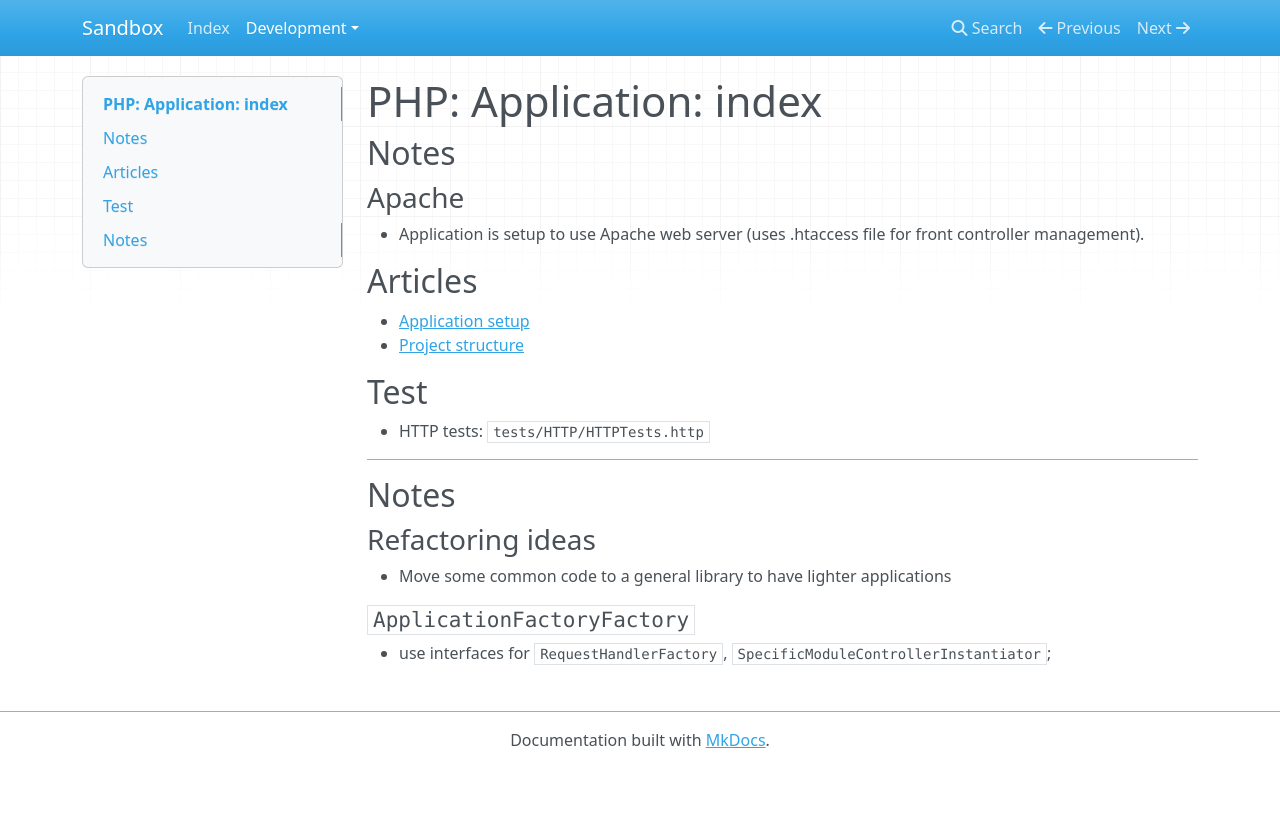
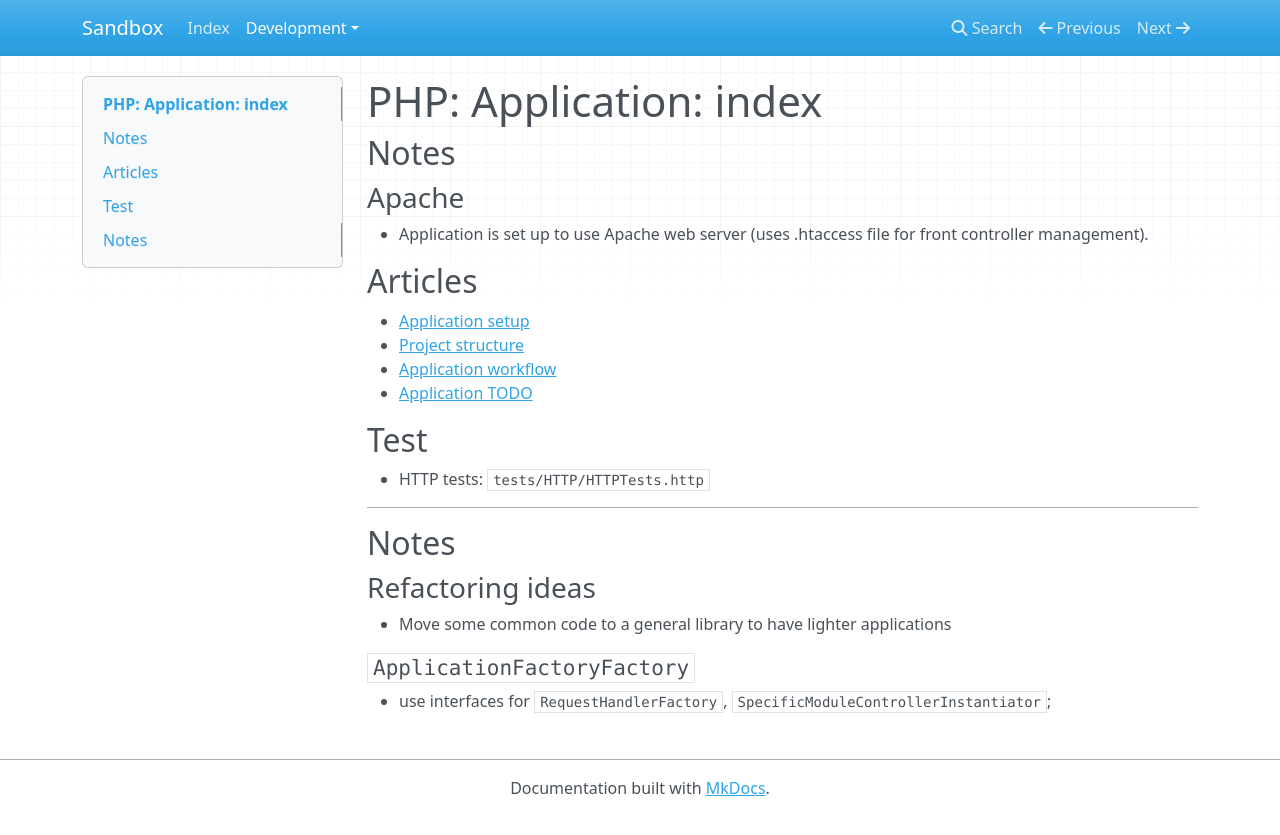
Before and after one commit to webservco/sandbox, an MkDocs documentation site: the page built from docs/Development/PHP/Application/index.md, in a window 1280 px wide. Shown: the top 835 px of the page. Built offline with MkDocs 1.6.1, drawn with Linux system fonts in a browser that asks for light colours; nearby versions of some CDN libraries.

Commit message:
Update app notes.

```diff
--- a/docs/Development/PHP/Application/index.md
+++ b/docs/Development/PHP/Application/index.md
@@ -4,12 +4,14 @@
 
 ### Apache
 
-- Application is setup to use Apache web server (uses .htaccess file for front controller management).
+- Application is set up to use Apache web server (uses .htaccess file for front controller management).
 
 ## Articles
 
 - [Application setup](application_setup.md)
 - [Project structure](application_structure.md)
+- [Application workflow](application_workflow.md)
+- [Application TODO](application_todo.md)
 
 ## Test
 
```
